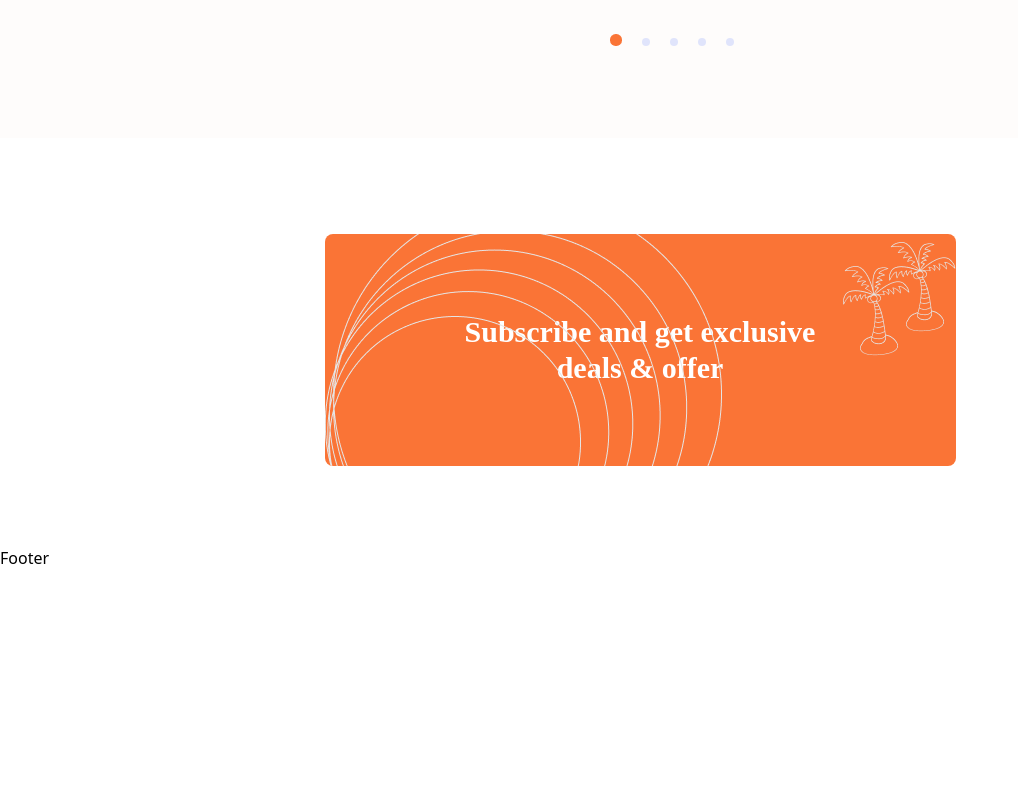
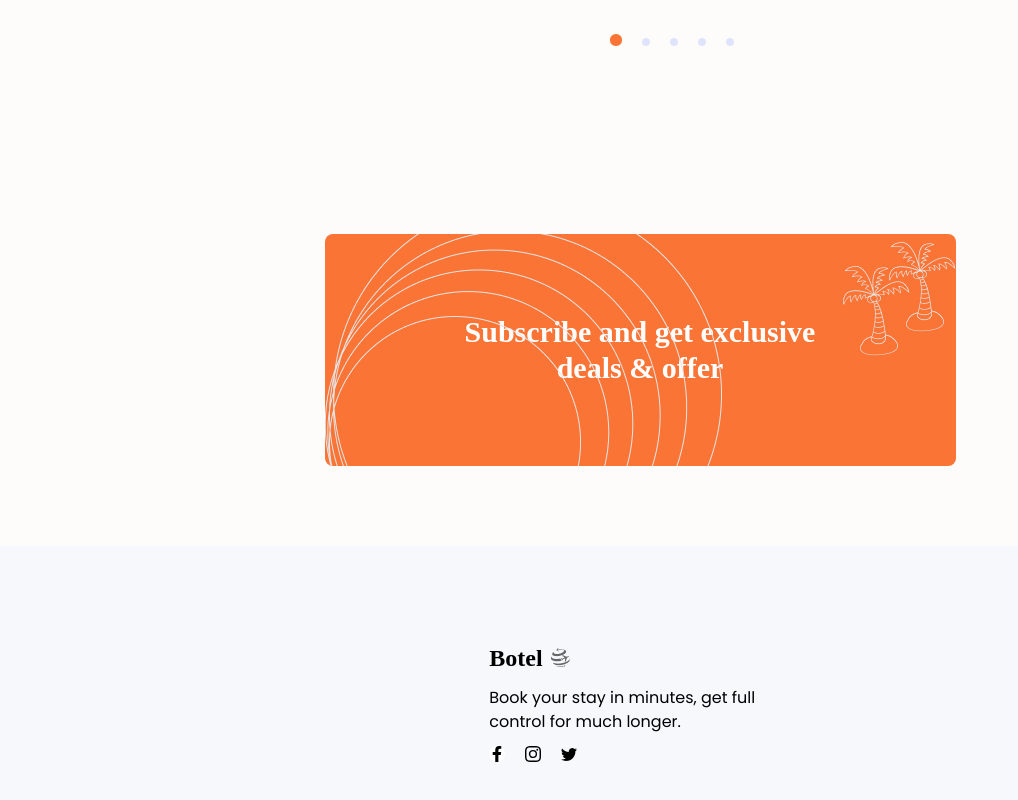
Before and after one commit to baabashinelle/Botel, a React (Create React App) app: page / in a window 1280 px wide. Shown: the part 4371-5171 px from the top of the page, without its empty margins (0-1018 px from the left). Before the commit the page ends 4941 px from the top, so only its background shows below. Built offline with nearby package versions, Linux system fonts and the light colour scheme; a web font is replaced by a local one.

Commit message:
add footer icons

```diff
--- a/src/components/Footer.jsx
+++ b/src/components/Footer.jsx
@@ -1,9 +1,32 @@
 import React from 'react'
+import logo from "../assets/logo.png";
+import {FaFacebookF} from 'react-icons/fa';
+import { BsInstagram, BsTwitter } from "react-icons/bs";
+
 
 const Footer = () => {
   return (
-    <div>Footer</div>
-  )
+    <footer className="bg-bg-off flex justify-center items-center pt-24 pb-20 font-text">
+      <article className="flex flex-col gap-3">
+        <div className="flex flex-row items-center gap-2">
+          <h3 className="text-2xl font-bold font-header">Botel</h3>
+          <div>
+            <img src={logo} alt="Botel Logo" />
+          </div>
+        </div>
+        <p className="w-[30ch]">
+          Book your stay in minutes, get full control for much longer.
+        </p>
+        <div className="flex gap-5">
+          <div className='bg-white text-black rounded-full'>
+            <FaFacebookF />
+          </div>
+          <BsInstagram />
+          <BsTwitter />
+        </div>
+      </article>
+    </footer>
+  );
 }
 
 export default Footer
--- a/src/components/Subscribe.jsx
+++ b/src/components/Subscribe.jsx
@@ -2,7 +2,7 @@ import React from "react";
 
 const Subscribe = () => {
   return (
-    <section className="flex flex-col justify-center items-center pt-24 pb-20 font-text text-white">
+    <section className="flex flex-col justify-center items-center pt-24 pb-20 bg-bg-c font-text text-white">
       <div className="w-fit bg-primary-o py-20 px-32 rounded-lg overflow-hidden relative before:content-[url('./assets/trees-white.png')] before:block before:absolute before:right-0 before:top-[0.5rem] after:content-[url('./assets/circles.png')] after:block after:w-10 after:absolute after:left-0 after:-bottom-2">
         <h2 className="text-3xl font-bold font-header text-center w-[25ch]">
           Subscribe and get exclusive deals &amp; offer
```
